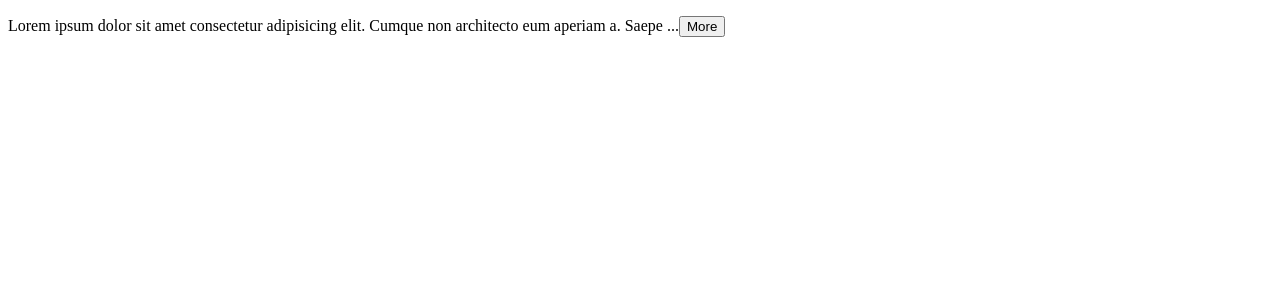
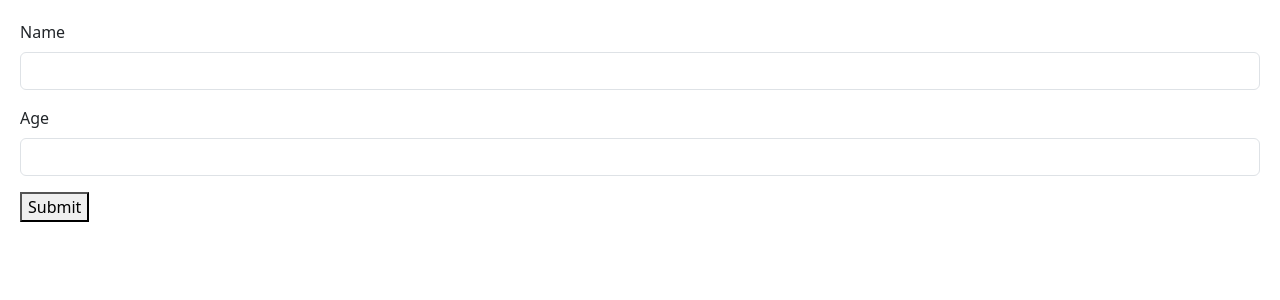
Before and after one commit to Jdubstep1357/React, a React (Vite) app: page / in a window 1280 px wide. Shown: the top 300 px of the page. Built offline with nearby package versions, Linux system fonts and the light colour scheme.

Commit message:
2_Building_Forms_Building_a_Form

```diff
--- a/src/App.tsx
+++ b/src/App.tsx
@@ -57,27 +57,14 @@
 
 */
 
-import { useState } from "react";
-import ExpandableText from "./components/ExpandableText";
+import Form from "./components/Form";
 
 // Lorem100 generates 100 words of lorem ipsum
 
 function App() {
   return (
     <div>
-      <ExpandableText>
-        Lorem ipsum dolor sit amet consectetur adipisicing elit. Cumque non
-        architecto eum aperiam a. Saepe atque ipsam recusandae nihil, neque
-        doloremque sequi illo expedita adipisci facere ea eaque. Eius officiis
-        sapiente suscipit soluta corporis voluptas deserunt sequi minus velit
-        cupiditate sit unde excepturi deleniti libero, modi temporibus. Eos
-        eveniet ad natus veniam delectus aliquam! Tempore asperiores natus vitae
-        optio eaque beatae suscipit aut laudantium rem, officia perspiciatis
-        vero eveniet quaerat quidem consectetur voluptas. Dignissimos, aliquam?
-        Ea ullam laboriosam officiis minima corporis, nemo nulla ipsa mollitia
-        officia unde earum quas, impedit itaque dignissimos ducimus maiores
-        alias, quam perspiciatis atque esse explicabo.
-      </ExpandableText>
+      <Form />
     </div>
   );
 }
--- /dev/null
+++ b/src/components/Form.tsx
@@ -0,0 +1,25 @@
+import React from "react";
+
+const Form = () => {
+  return (
+    <form>
+      <div className="mb-3">
+        <label htmlFor="name" className="form-label">
+          Name
+        </label>
+        <input id="name" type="text" className="form-control" />
+      </div>
+      <div className="mb-3">
+        <label htmlFor="age" className="form-label">
+          Age
+        </label>
+        <input id="age" type="number" className="form-control" />
+      </div>
+      <button className="btn-primary" type="submit">
+        Submit
+      </button>
+    </form>
+  );
+};
+
+export default Form;
--- /dev/null
+++ b/src/index.css
@@ -0,0 +1,3 @@
+body {
+    padding: 20px;
+}
--- a/src/main.tsx
+++ b/src/main.tsx
@@ -1,7 +1,8 @@
 import { StrictMode } from "react";
 import { createRoot } from "react-dom/client";
-// import "bootstrap/dist/css/bootstrap.css";
 import App from "./App.tsx";
+import "bootstrap/dist/css/bootstrap.css";
+import "./index.css";
 
 createRoot(document.getElementById("root")!).render(
   <StrictMode>
```
